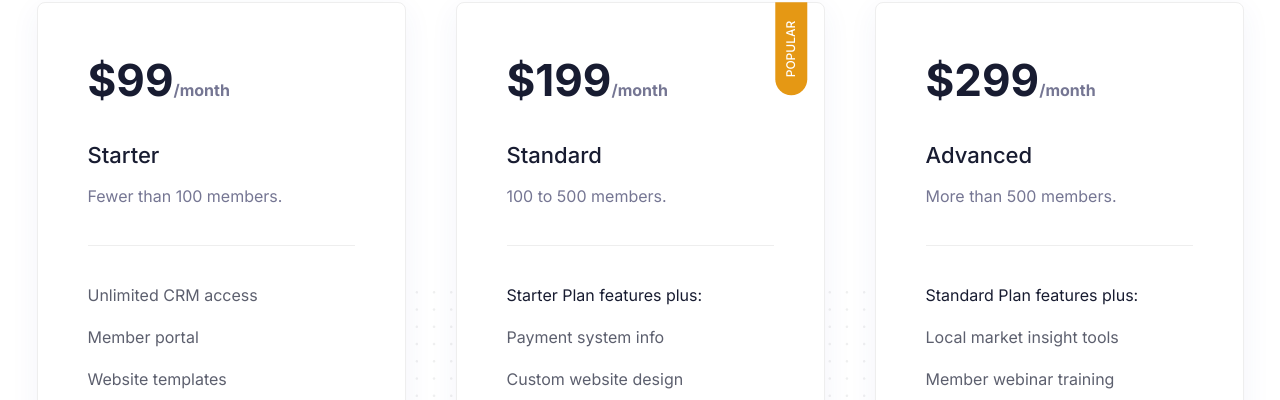
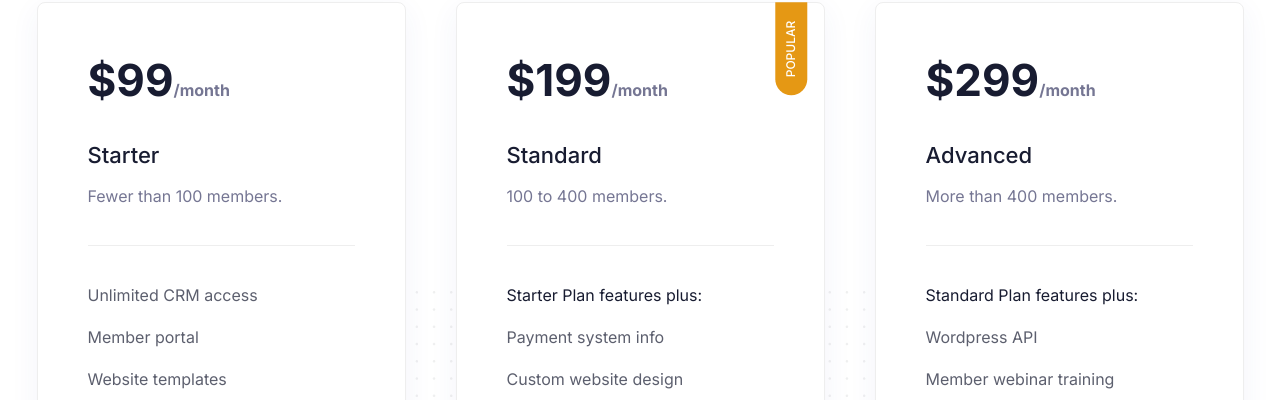
Before and after one commit to chamberhive/www, a plain HTML site: page index.html in a window 1280 px wide. Shown: the part 4970-5370 px from the top of the page. Drawn offline with Linux system fonts and the light colour scheme.

Commit message:
Update pricing info

```diff
--- a/index.html
+++ b/index.html
@@ -542,7 +542,7 @@
 
               <h3 class="text-black dark:text-white font-bold text-3xl xl:text-sectiontitle3 mb-7.5">$199<span class="text-regular text-waterloo dark:text-manatee">/month</span></h3>
               <h4 class="text-black dark:text-white font-medium text-para2 mb-2.5">Standard</h4>
-              <p>100 to 500 members.</p>
+              <p>100 to 400 members.</p>
 
               <div class="border-t border-stroke dark:border-strokedark mt-9 pt-9 pb-12.5">
                 <ul>
@@ -565,12 +565,12 @@
             <div class=" md:w-[45%] lg:w-1/3 group relative bg-white dark:bg-blacksection rounded-lg shadow-solid-10 dark:shadow-none border border-stroke dark:border-strokedark p-7.5 xl:p-12.5">
               <h3 class="text-black dark:text-white font-bold text-3xl xl:text-sectiontitle3 mb-7.5">$299<span class="text-regular text-waterloo dark:text-manatee">/month</span></h3>
               <h4 class="text-black dark:text-white font-medium text-para2 mb-2.5">Advanced</h4>
-              <p>More than 500 members.</p>
+              <p>More than 400 members.</p>
 
               <div class="border-t border-stroke dark:border-strokedark mt-9 pt-9 pb-12.5">
                 <ul>
                   <li class="text-black dark:text-manatee mb-4 last:mb-0">Standard Plan features plus:</li>
-                  <li class="text-black dark:text-manatee mb-4 last:mb-0 opacity-70">Local market insight tools</li>
+                  <li class="text-black dark:text-manatee mb-4 last:mb-0 opacity-70">Wordpress API</li>
                   <li class="text-black dark:text-manatee mb-4 last:mb-0 opacity-70">Member webinar training</li>
                   <li class="text-black dark:text-manatee mb-4 last:mb-0 opacity-70">Accounting system integration</li>
                 </ul>
```
